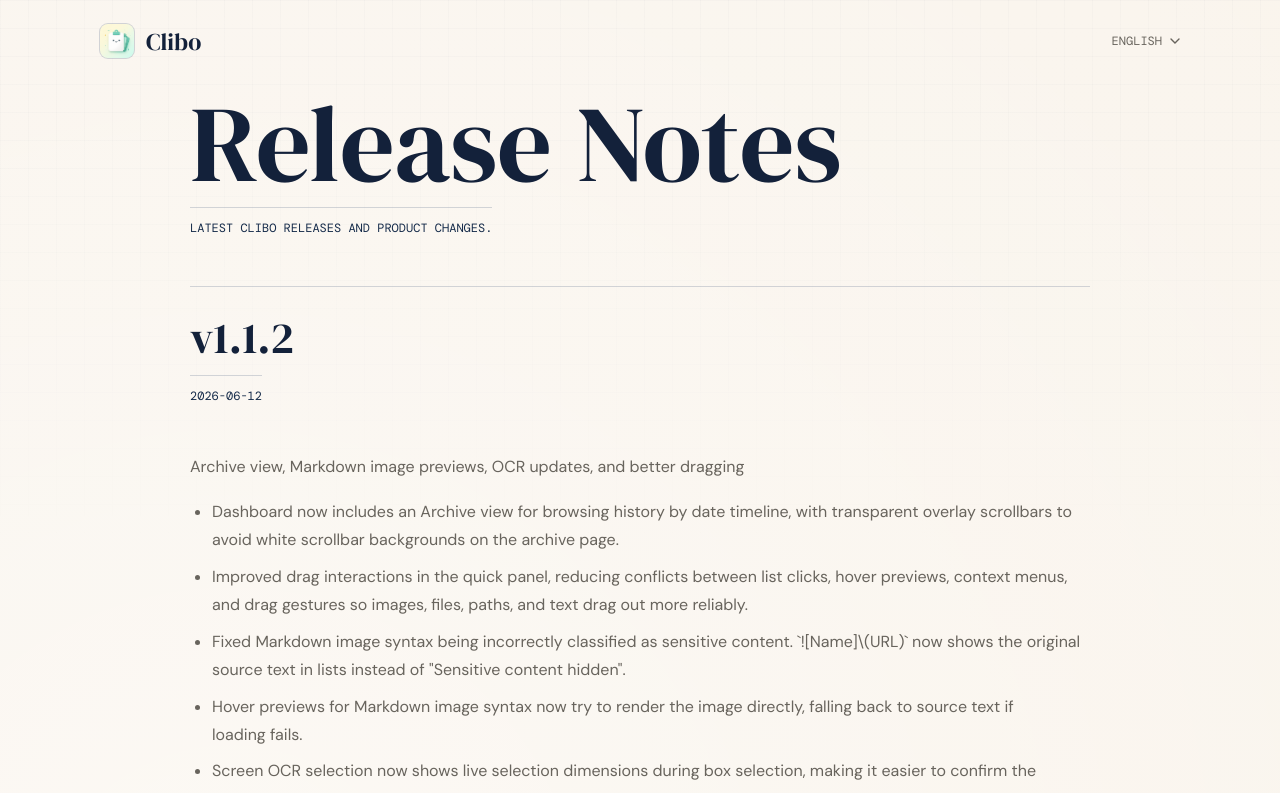
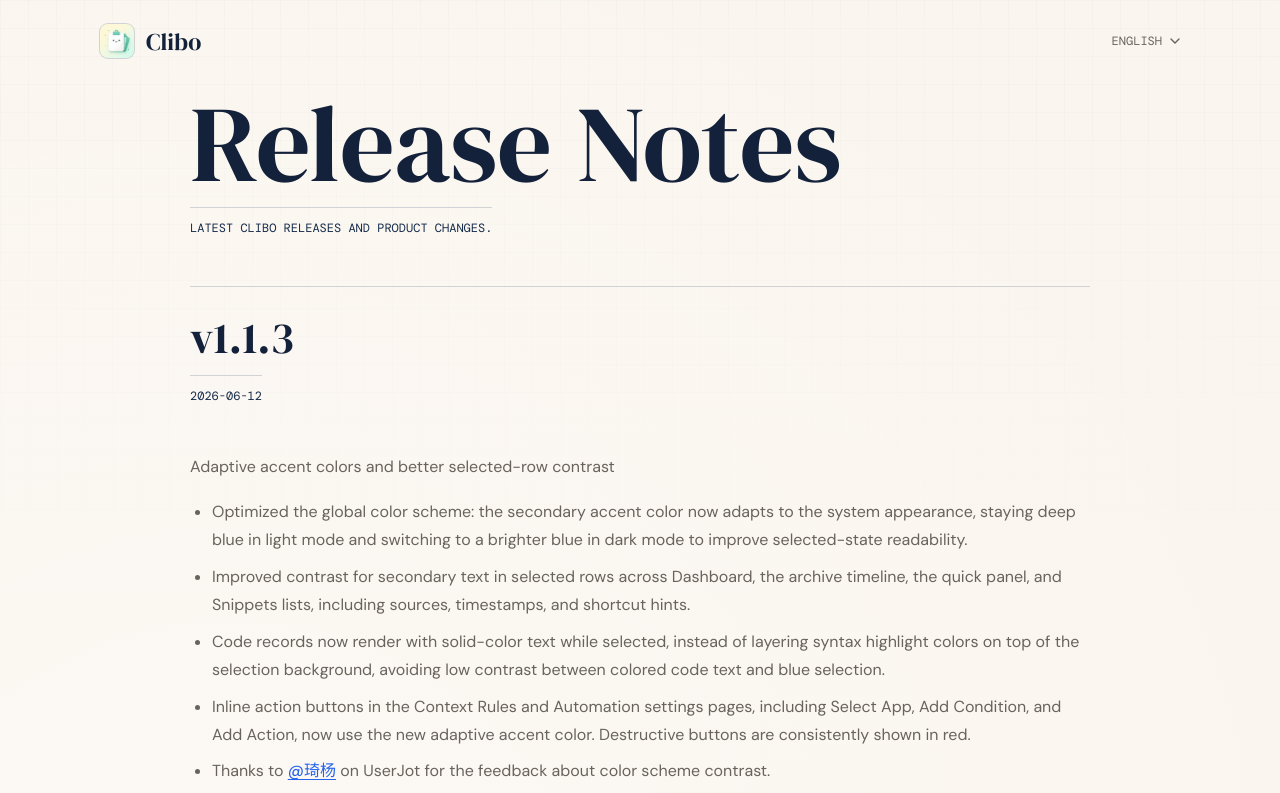
Before and after one commit to 08820048/Clibo_Site, a React (Vite) app: page /releases in a window 1280 px wide. Shown: the top 793 px of the page. Built offline with nearby package versions, Linux system fonts and the light colour scheme.

Commit message:
Add v1.1.3 release notes

```diff
--- a/src/pages/Releases.jsx
+++ b/src/pages/Releases.jsx
@@ -42,6 +42,72 @@ function renderMarkdownLinks(text) {
 }
 
 const RELEASES = [
+  {
+    version: "1.1.3",
+    date: "2026-06-12",
+    title: {
+      en: "Adaptive accent colors and better selected-row contrast",
+      zh: "自适应强调色与选中行对比度优化",
+      ja: "自動調整アクセントカラーと選択行コントラスト改善",
+      ko: "적응형 강조 색상 및 선택 행 대비 개선",
+      fr: "Couleurs d'accent adaptatives et meilleur contraste des lignes selectionnees",
+      de: "Adaptive Akzentfarben und besserer Kontrast ausgewaehlter Zeilen",
+      it: "Colori accent adattivi e migliore contrasto delle righe selezionate",
+      es: "Colores de acento adaptativos y mejor contraste en filas seleccionadas",
+    },
+    notes: [
+      {
+        en: "Optimized the global color scheme: the secondary accent color now adapts to the system appearance, staying deep blue in light mode and switching to a brighter blue in dark mode to improve selected-state readability.",
+        zh: "优化全局配色方案：辅助强调色现在会跟随系统外观自适应，浅色模式保持深蓝色，深色模式切换为更亮的蓝色，提升选中状态的可读性。",
+        ja: "グローバル配色を最適化しました。補助アクセントカラーはシステム外観に合わせて自動調整され、ライトモードでは濃い青を維持し、ダークモードではより明るい青に切り替えて選択状態の読みやすさを高めます。",
+        ko: "전역 색상 구성을 최적화했습니다. 보조 강조 색상이 이제 시스템 외관에 맞게 조정되어 라이트 모드에서는 진한 파란색을 유지하고 다크 모드에서는 더 밝은 파란색으로 전환되어 선택 상태의 가독성을 높입니다.",
+        fr: "Optimisation du schema de couleurs global : la couleur d'accent secondaire s'adapte maintenant a l'apparence systeme, reste bleu fonce en mode clair et passe a un bleu plus lumineux en mode sombre pour ameliorer la lisibilite des etats selectionnes.",
+        de: "Das globale Farbschema wurde optimiert: Die sekundaere Akzentfarbe passt sich jetzt dem Systemerscheinungsbild an, bleibt im hellen Modus tiefblau und wechselt im dunklen Modus zu einem helleren Blau, um die Lesbarkeit ausgewaehlter Zustaende zu verbessern.",
+        it: "Ottimizzato lo schema colori globale: il colore accent secondario ora segue l'aspetto del sistema, resta blu intenso in modalita chiara e passa a un blu piu luminoso in modalita scura per migliorare la leggibilita dello stato selezionato.",
+        es: "Se optimizo el esquema de color global: el color de acento secundario ahora se adapta a la apariencia del sistema, mantiene un azul profundo en modo claro y cambia a un azul mas brillante en modo oscuro para mejorar la legibilidad del estado seleccionado.",
+      },
+      {
+        en: "Improved contrast for secondary text in selected rows across Dashboard, the archive timeline, the quick panel, and Snippets lists, including sources, timestamps, and shortcut hints.",
+        zh: "提高 Dashboard、归档时间线、快捷面板和 Snippets 列表中选中行次要文本（来源、时间、快捷键提示等）的对比度，避免深色模式下看不清内容。",
+        ja: "Dashboard、アーカイブタイムライン、クイックパネル、Snippets 一覧の選択行にある補助テキスト（ソース、時刻、ショートカット表示など）のコントラストを高め、ダークモードで内容が見えにくくなる問題を避けました。",
+        ko: "Dashboard, 아카이브 타임라인, 빠른 패널, Snippets 목록의 선택된 행에서 보조 텍스트(출처, 시간, 단축키 힌트 등)의 대비를 높여 다크 모드에서 내용이 잘 보이지 않는 문제를 방지했습니다.",
+        fr: "Amelioration du contraste du texte secondaire dans les lignes selectionnees du Dashboard, de la chronologie d'archive, du panneau rapide et des listes Snippets, y compris sources, heures et raccourcis.",
+        de: "Der Kontrast von sekundaerem Text in ausgewaehlten Zeilen wurde in Dashboard, Archiv-Zeitleiste, Schnellpanel und Snippets-Listen verbessert, einschliesslich Quellen, Zeiten und Tastenkurzhinweisen.",
+        it: "Migliorato il contrasto del testo secondario nelle righe selezionate di Dashboard, timeline archivio, pannello rapido ed elenchi Snippets, inclusi sorgenti, orari e suggerimenti scorciatoie.",
+        es: "Se mejoro el contraste del texto secundario en filas seleccionadas de Dashboard, linea temporal de archivo, panel rapido y listas de Snippets, incluyendo origenes, horas y atajos.",
+      },
+      {
+        en: "Code records now render with solid-color text while selected, instead of layering syntax highlight colors on top of the selection background, avoiding low contrast between colored code text and blue selection.",
+        zh: "代码类型记录在选中状态下改用纯色文本渲染，不再叠加语法高亮颜色，避免彩色代码文本与蓝色选中背景对比度不足。",
+        ja: "コードタイプの記録は選択状態で単色テキストとして描画されるようになりました。構文ハイライト色を選択背景に重ねず、色付きコード文字と青い選択背景のコントラスト不足を避けます。",
+        ko: "코드 유형 기록은 선택 상태에서 단색 텍스트로 렌더링됩니다. 구문 강조 색상을 파란색 선택 배경 위에 겹치지 않아 컬러 코드 텍스트와 선택 배경의 대비 부족을 피합니다.",
+        fr: "Les enregistrements de code utilisent maintenant un texte uni lorsqu'ils sont selectionnes, au lieu de superposer les couleurs de coloration syntaxique au fond de selection bleu.",
+        de: "Code-Eintraege werden im ausgewaehlten Zustand jetzt mit einfarbigem Text gerendert, statt Syntaxfarben ueber den blauen Auswahlhintergrund zu legen.",
+        it: "I record di tipo codice ora usano testo a colore pieno quando sono selezionati, invece di sovrapporre i colori della sintassi allo sfondo blu di selezione.",
+        es: "Los registros de codigo ahora se muestran con texto de color solido cuando estan seleccionados, sin superponer colores de resaltado de sintaxis sobre el fondo azul de seleccion.",
+      },
+      {
+        en: "Inline action buttons in the Context Rules and Automation settings pages, including Select App, Add Condition, and Add Action, now use the new adaptive accent color. Destructive buttons are consistently shown in red.",
+        zh: "Context Rules 和 Automation 设置页中的行内操作按钮（选择应用、添加条件、添加动作）配色同步为新的自适应强调色，删除类按钮统一改为红色显示。",
+        ja: "Context Rules と Automation 設定ページの行内操作ボタン（アプリ選択、条件追加、アクション追加）は、新しい自動調整アクセントカラーに統一しました。削除系ボタンは赤で統一表示されます。",
+        ko: "Context Rules 및 Automation 설정 페이지의 인라인 작업 버튼(앱 선택, 조건 추가, 작업 추가)은 새로운 적응형 강조 색상으로 통일했습니다. 삭제 계열 버튼은 일관되게 빨간색으로 표시됩니다.",
+        fr: "Les boutons d'action en ligne des pages Context Rules et Automation, comme Selectionner une app, Ajouter une condition et Ajouter une action, utilisent maintenant la nouvelle couleur d'accent adaptative. Les boutons de suppression sont toujours affiches en rouge.",
+        de: "Inline-Aktionsbuttons in den Einstellungsseiten Context Rules und Automation, darunter App auswaehlen, Bedingung hinzufuegen und Aktion hinzufuegen, verwenden jetzt die neue adaptive Akzentfarbe. Loesch-Buttons werden einheitlich rot angezeigt.",
+        it: "I pulsanti azione inline nelle pagine impostazioni Context Rules e Automation, inclusi Seleziona app, Aggiungi condizione e Aggiungi azione, usano ora il nuovo colore accent adattivo. I pulsanti di eliminazione sono mostrati sempre in rosso.",
+        es: "Los botones de accion en linea en las paginas de ajustes Context Rules y Automation, como Seleccionar app, Agregar condicion y Agregar accion, usan ahora el nuevo color de acento adaptativo. Los botones destructivos se muestran siempre en rojo.",
+      },
+      {
+        en: "Thanks to [@琦杨](https://clibo.userjot.com/board/p/style-pei-se-fang-an-you-dai-you-hua) on UserJot for the feedback about color scheme contrast.",
+        zh: "感谢 UserJot 上@[琦杨](https://clibo.userjot.com/board/p/style-pei-se-fang-an-you-dai-you-hua) 提出的关于配色方案对比度的反馈。",
+        ja: "配色コントラストに関するフィードバックを UserJot で寄せてくださった [@琦杨](https://clibo.userjot.com/board/p/style-pei-se-fang-an-you-dai-you-hua) さんに感謝します。",
+        ko: "색상 구성 대비에 대한 피드백을 UserJot에 남겨 주신 [@琦杨](https://clibo.userjot.com/board/p/style-pei-se-fang-an-you-dai-you-hua)님께 감사드립니다.",
+        fr: "Merci a [@琦杨](https://clibo.userjot.com/board/p/style-pei-se-fang-an-you-dai-you-hua) sur UserJot pour le retour sur le contraste du schema de couleurs.",
+        de: "Danke an [@琦杨](https://clibo.userjot.com/board/p/style-pei-se-fang-an-you-dai-you-hua) auf UserJot fuer das Feedback zum Kontrast des Farbschemas.",
+        it: "Grazie a [@琦杨](https://clibo.userjot.com/board/p/style-pei-se-fang-an-you-dai-you-hua) su UserJot per il feedback sul contrasto dello schema colori.",
+        es: "Gracias a [@琦杨](https://clibo.userjot.com/board/p/style-pei-se-fang-an-you-dai-you-hua) en UserJot por sus comentarios sobre el contraste del esquema de color.",
+      },
+    ],
+  },
   {
     version: "1.1.2",
     date: "2026-06-12",
--- a/src/seo/metadata.js
+++ b/src/seo/metadata.js
@@ -50,7 +50,7 @@ export const SEO_ROUTES = {
   "/releases": {
     title: "Release Notes - Clibo",
     description:
-      "See the latest Clibo 1.1.2 release notes, product changes, feature updates, fixes, and localization improvements.",
+      "See the latest Clibo 1.1.3 release notes, product changes, feature updates, fixes, and localization improvements.",
     path: "/releases",
     type: "article",
     image: DEFAULT_IMAGE,
```
